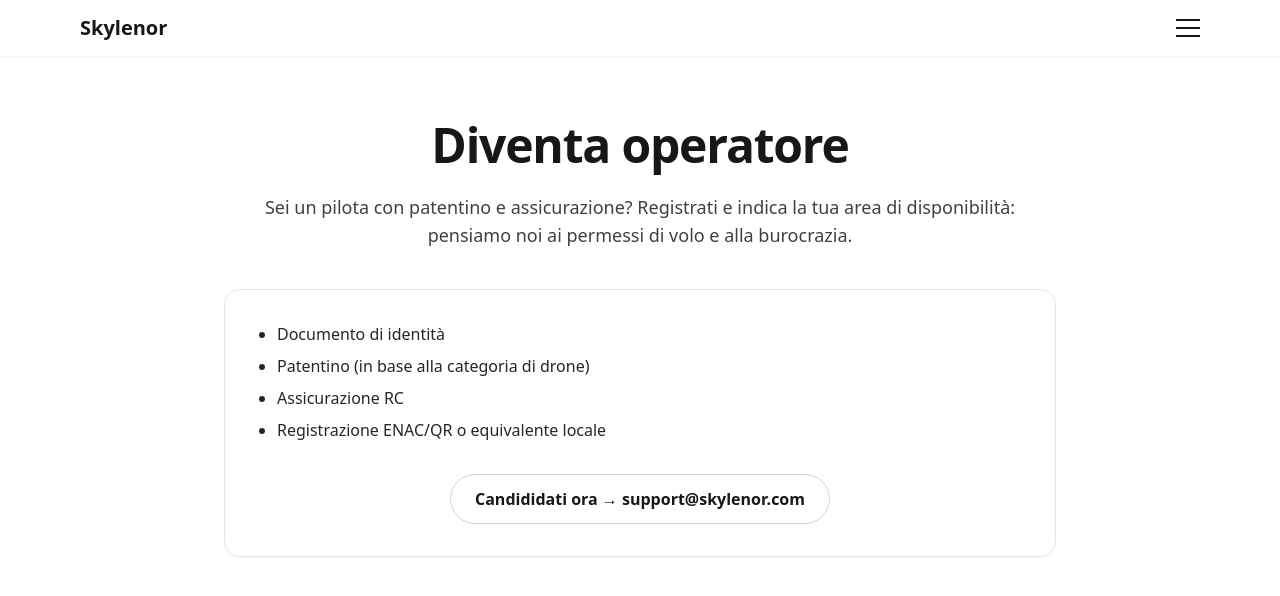
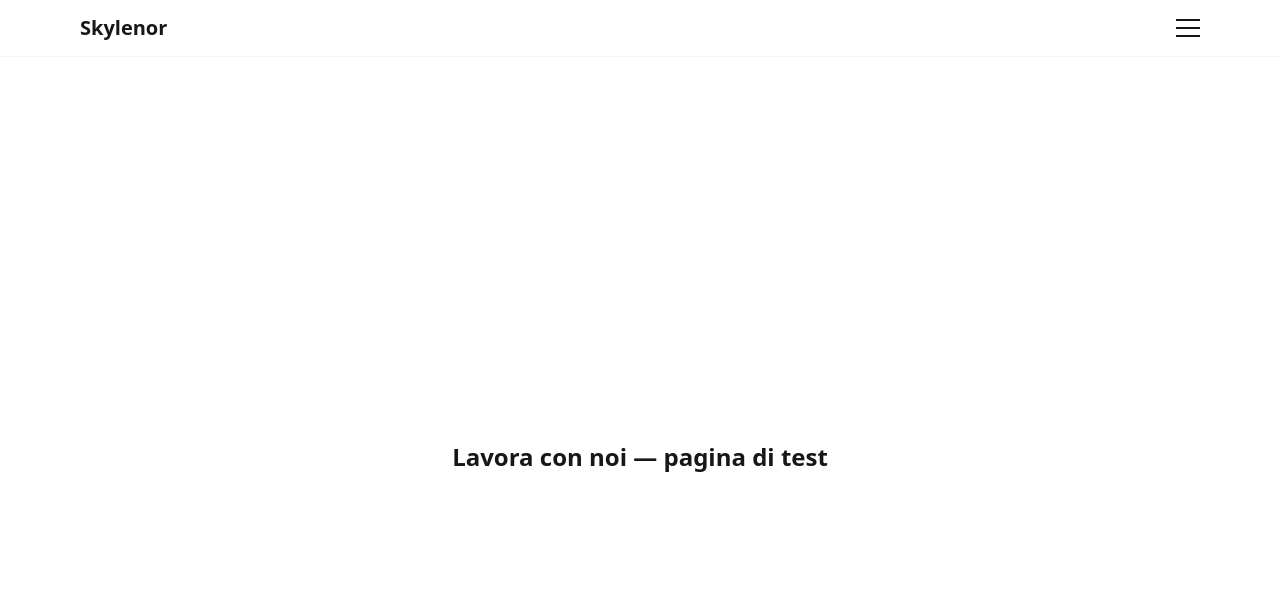
Before and after one commit to alessiomarciano007-prog/skylenor, a Next.js app: page /lavora in a window 1280 px wide. Shown: the top 596 px of the page. Built offline with nearby package versions, Linux system fonts and the light colour scheme.

Commit message:
Update page.tsx

```diff
--- a/app/lavora/page.tsx
+++ b/app/lavora/page.tsx
@@ -1,42 +1,13 @@
 // app/lavora/page.tsx
-
 export const metadata = {
   title: "Lavora con noi — Skylenor",
-  description:
-    "Diventa operatore certificato Skylenor: requisiti, documenti e come candidarti.",
+  description: "Diventa operatore certificato Skylenor.",
 };
 
 export default function LavoraPage() {
   return (
-    <main className="min-h-screen bg-white">
-      <section className="max-w-4xl mx-auto px-4 sm:px-6 lg:px-8 py-16">
-        <h1 className="text-4xl sm:text-5xl font-extrabold tracking-tight text-neutral-900 text-center">
-          Diventa operatore
-        </h1>
-
-        <p className="mt-6 text-lg text-neutral-700 text-center">
-          Sei un pilota con patentino e assicurazione? Registrati e indica la tua area di
-          disponibilità: pensiamo noi ai permessi di volo e alla burocrazia.
-        </p>
-
-        <div className="mt-10 rounded-2xl border border-neutral-200 bg-white/70 backdrop-blur p-6 sm:p-8 shadow-sm">
-          <ul className="list-disc pl-5 space-y-2 text-neutral-800">
-            <li>Documento di identità</li>
-            <li>Patentino (in base alla categoria di drone)</li>
-            <li>Assicurazione RC</li>
-            <li>Registrazione ENAC/QR o equivalente locale</li>
-          </ul>
-
-          <div className="mt-8 text-center">
-            <a
-              href="mailto:support@skylenor.com?subject=Candidatura%20operatore"
-              className="inline-flex items-center justify-center rounded-full px-6 py-3 font-semibold border border-neutral-300 hover:border-neutral-400 transition"
-            >
-              Candididati ora → support@skylenor.com
-            </a>
-          </div>
-        </div>
-      </section>
+    <main className="min-h-screen flex items-center justify-center p-12">
+      <div className="text-2xl font-semibold">Lavora con noi — pagina di test</div>
     </main>
   );
 }
```
